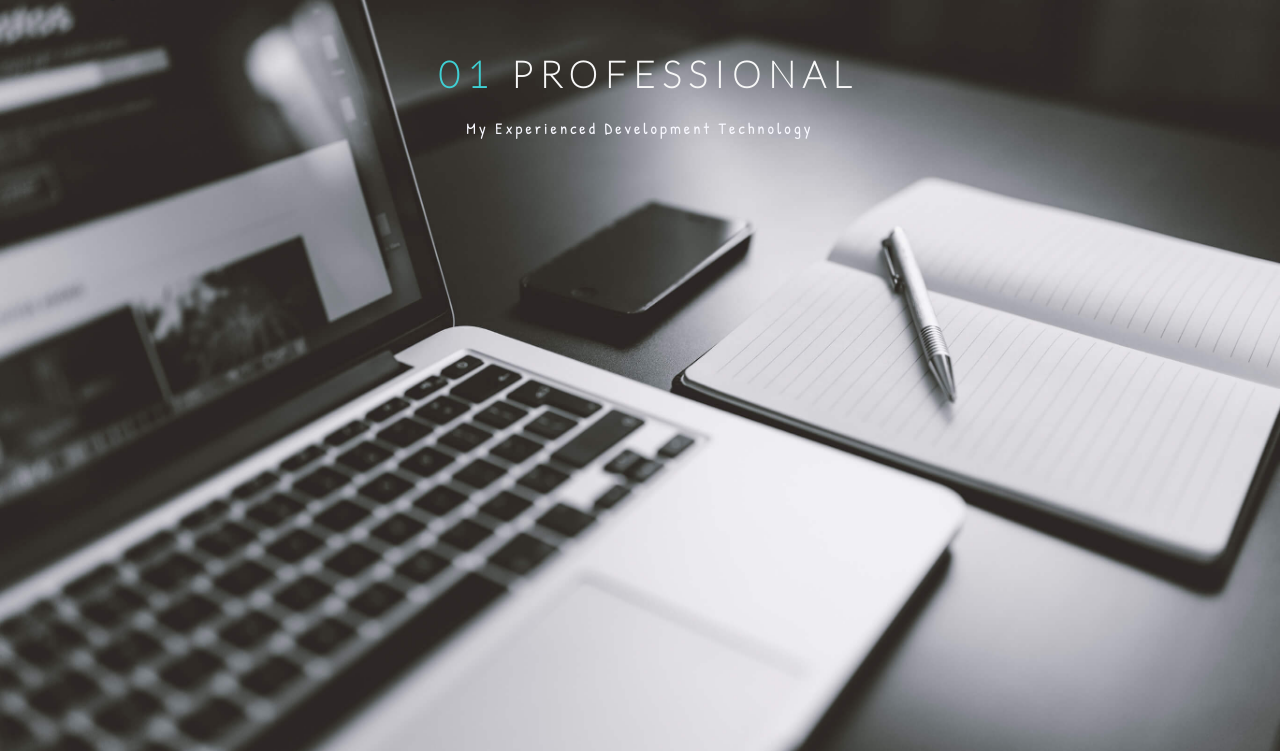
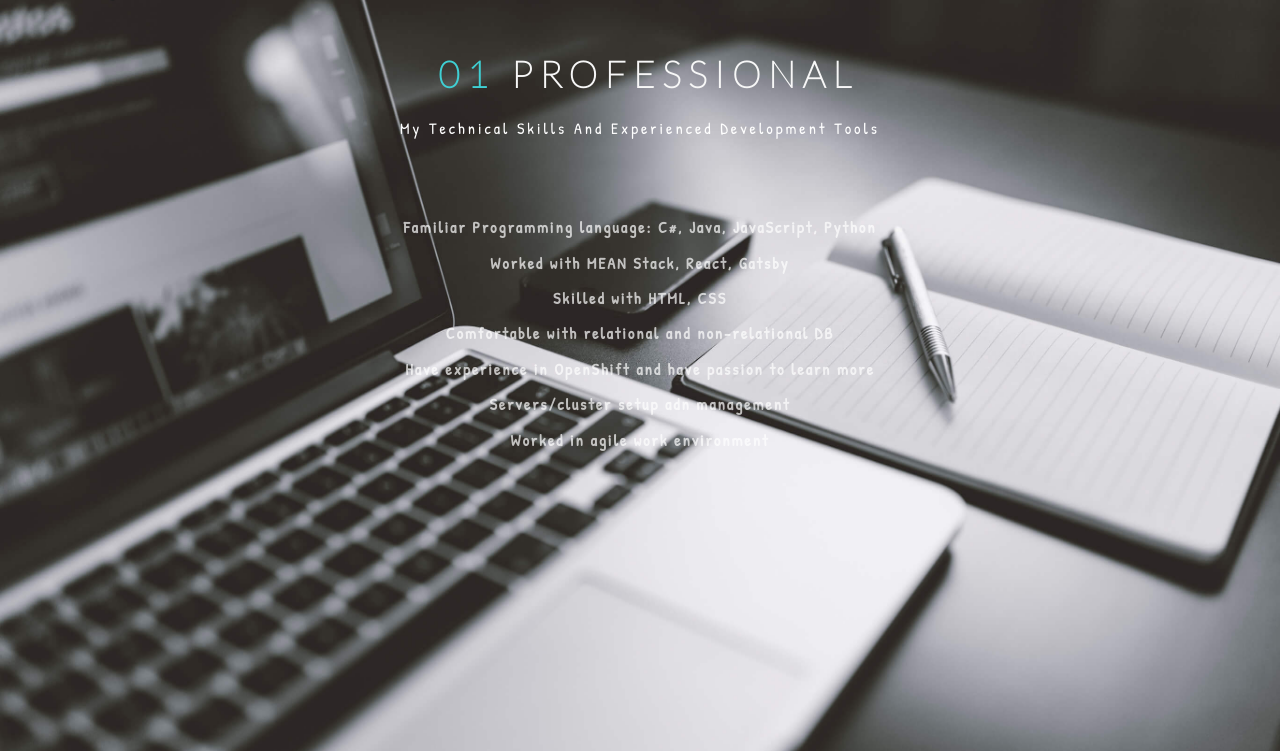
Before and after one commit to w8896699/blog, a Gatsby site: page / in a window 1280 px wide. Shown: the part 822-1573 px from the top of the page. Built offline with nearby package versions, Linux system fonts and the light colour scheme; Gatsby itself is replaced by a stand-in of ours; a web font is replaced by a local one.

Commit message:
professional page

```diff
--- a/src/components/StyledHero.js
+++ b/src/components/StyledHero.js
@@ -14,8 +14,12 @@ const StyledHero = ({
 
 export default styled(StyledHero)`
     min-height:${(props) => (props.height ? props.height : '100vh')};
-    background:${(props) => (props.home ? 'linear-gradient(rgba(63, 208, 212, 0.7), rgba(0, 0, 0, 0.7))' : 'none')};
+    background:${(props) => (props.radius ? props.radius : 'none')};
     background-position: center;
     background-size:cover;
     opacity:1!important;
+    display:block;
+    justify-content:center;
+    align-items:center;
+
 `;
--- a/src/components/Title.js
+++ b/src/components/Title.js
@@ -17,11 +17,12 @@ text-align:center;
 letter-spacing: 7px;
 @media screen and (max-width: 567px) {
             margin:0 0.35rem;
+            font-size:1.5rem;
     }
 
 `;
 const StyledSubtitle = styled(StyledInfo)`
-  color: ghostwhite;
+  color: white;
 `;
 
 
@@ -43,7 +44,6 @@ const Title = ({ SectionNumber, title, subtitle }) => (
       <StyledTitle>{title}</StyledTitle>
     </StyledTitleWrapper>
     <StyledSubtitle>{subtitle}</StyledSubtitle>
-
   </StyledDiv>
 );
 
--- a/src/components/aboutComponent/ProfessionalMe.js
+++ b/src/components/aboutComponent/ProfessionalMe.js
@@ -4,6 +4,7 @@ import { graphql, useStaticQuery } from 'gatsby';
 // import Background from './Background';
 import Title from '../Title';
 import StyledHero from '../StyledHero';
+import skills from '../../constants/skills';
 
 
 const query = graphql`
@@ -18,15 +19,60 @@ const query = graphql`
   }
 `;
 
+const StyledSection = styled.section`
+    ${'' /* justify-content:center;
+    align-items:center; */}
+`;
+
+const StyledStyledHero = styled(StyledHero)`
+  display:block;
+`;
+
+const StyledDiv = styled.div`
+  font-family:Patrick Hand;
+  padding:1rem 1.2rem;
+  margin: 2rem auto;
+  color: var(--mainWhite);
+  width:55%;
+  opacity:0.7;
+  font-weight: bolder;
+  letter-spacing: 2px;
+  text-align:center;
+ /* box-shadow:5px 5px 5px var(--mainBlack); */
+
+`;
+
+const StyledListContainer = styled.ul`
+    list-style-type: none;
+    overflow: hidden;
+    padding:0;
+    @media screen and (min-width: 992px) {
+      height: auto;
+      flex: 0 400px;
+    }
+`;
+
+const StyledSkill = styled.li`
+  margin:13px;
+`;
+
+
 const ProfessionalMe = () => {
   const { file } = useStaticQuery(query);
   return (
-    <section>
-      <StyledHero img={file.childImageSharp.fluid}>
-        This is about page
-        <Title SectionNumber="01" title="Professional" subtitle="My experienced development technology" />
-      </StyledHero>
-    </section>
+    <StyledSection id="professional">
+      <StyledStyledHero img={file.childImageSharp.fluid} radius="linear-gradient(rgba(38, 47, 47, 0.7), rgba(21, 22, 23, 0.7))">
+        This is about page'
+        <Title SectionNumber="01" title="Professional" subtitle=" My Technical skills and Experienced development tools" />
+        <StyledDiv>
+          <StyledListContainer>
+            {skills.map((element, index) => (
+              <StyledSkill key={index}>{element.skill}</StyledSkill>
+            ))}
+          </StyledListContainer>
+        </StyledDiv>
+      </StyledStyledHero>
+    </StyledSection>
   );
 };
 
--- a/src/components/header.js
+++ b/src/components/header.js
@@ -11,12 +11,13 @@ import Logo from '../images/logo/logo.svg';
 
 
 const StyledNav = styled.nav`
+
   @media screen and (min-width: 992px) {
     height: 72px;
     }
     background-color:var(--mainWhite);
 `;
-// 992px 以上就切用这个, 这里可能不太对
+// 992px 以上就切用这个
 const StyledNavCenter = styled.div`
 margin: 0px;
  @media screen and (min-width: 992px) {
--- a/src/components/homepageComponent/FirstHomePage.js
+++ b/src/components/homepageComponent/FirstHomePage.js
@@ -1,6 +1,7 @@
 import React from 'react';
 import styled from 'styled-components';
 import { Link, graphql, useStaticQuery } from 'gatsby';
+
 import HomepageBanner from './homepageBanner';
 import StyledHero from '../StyledHero';
 
@@ -23,19 +24,37 @@ const FirstHomePgHero = styled(StyledHero)`
 const StyledLinks = styled(Link)`
   margin: 10px;
   width: 20%;
+  @media screen and (max-width: 567px) {
+    font-size: 0.7rem;
+    font-weight:bolder;
+    }
 `;
 
 const StyledLinkContainer = styled.div`
   display:flex;
-  justify-content: space-around
+  justify-content: space-around;
+  @media screen and (max-width: 567px) {
+    display:flex;
+    justify-content: space-between;
+    }
+
 `;
+
+// TODO SCROLL EFFECT : https://scotch.io/tutorials/implementing-smooth-scrolling-in-react
+//  https://www.youtube.com/watch?v=7f0QXAgFtrE
+
 const FirstHomePage = () => {
   const { file } = useStaticQuery(query);
   return (
-    <FirstHomePgHero home="true" img={file.childImageSharp.fluid} height="calc(100vh - 72px)">
+    <FirstHomePgHero
+      home="true"
+      img={file.childImageSharp.fluid}
+      height="calc(100vh - 72px)"
+      radius="linear-gradient(rgba(63, 208, 212, 0.7), rgba(0, 0, 0, 0.7))"
+    >
       <HomepageBanner title="This Billy's Everything " info="Let me show You more of Myself if you are my">
         <StyledLinkContainer>
-          <StyledLinks to="/blog/" className="btn-white"> Friend</StyledLinks>
+          <StyledLinks to="#professional" className="btn-white"> Friend</StyledLinks>
           <StyledLinks to="/blog/" className="btn-white"> Colleague</StyledLinks>
         </StyledLinkContainer>
       </HomepageBanner>
--- /dev/null
+++ b/src/constants/skills.js
@@ -0,0 +1,23 @@
+export default [
+  {
+    skill: 'Familiar Programming language: C#, Java, JavaScript, Python',
+  },
+  {
+    skill: 'Worked with MEAN Stack, React, Gatsby',
+  },
+  {
+    skill: 'Skilled with HTML, CSS  ',
+  },
+  {
+    skill: 'Comfortable with relational and non-relational DB',
+  },
+  {
+    skill: 'Have experience in OpenShift and have passion to learn more',
+  },
+  {
+    skill: 'Servers/cluster setup adn management',
+  },
+  {
+    skill: 'Worked in agile work environment',
+  },
+];
```
